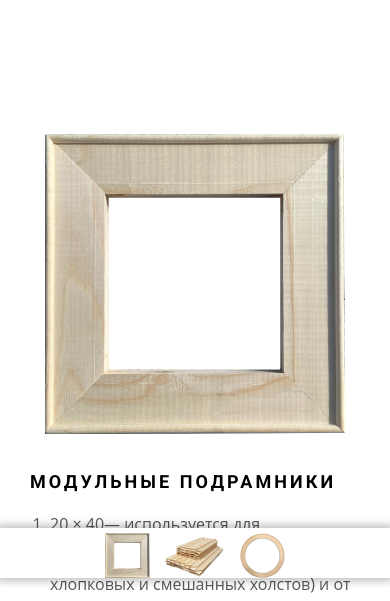
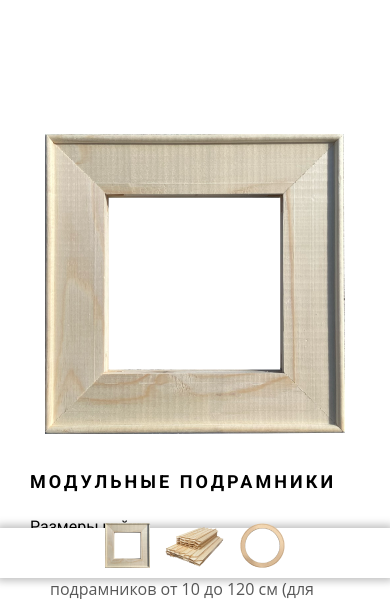
Before and after one commit to SashaLevkovich/podramniki-minsk, a plain HTML site: page pages/catalog.html in a window 390 px wide. Shown: the part 266-867 px from the top of the page. Drawn offline with Linux system fonts and the light colour scheme.

Commit message:
fix navbar

```diff
--- a/css/adaptive.css
+++ b/css/adaptive.css
@@ -386,7 +386,7 @@
         height:          50px;
         bottom:          0;
         left:            0;
-        padding-bottom:  10px;
+        padding-bottom:  30px;
         }
 
     /*=====================================================*/
--- a/css/catalog.css
+++ b/css/catalog.css
@@ -67,6 +67,12 @@
     height: 100%;
     }
 
+.service__text h5 {
+    font-weight:    400;
+    font-size:      16px;
+    line-height:    35px;
+    }
+
 .service__text ol {
     max-width:     720px;
     font-family:   open sans, sans-serif;
--- a/pages/catalog.html
+++ b/pages/catalog.html
@@ -99,6 +99,8 @@
                                 <h4>
                                     Модульные подрамники
                                 </h4>
+
+                                <h5>Размеры рейки:</h5>
 
                                 <ol type="1">
                                     <li>
```
